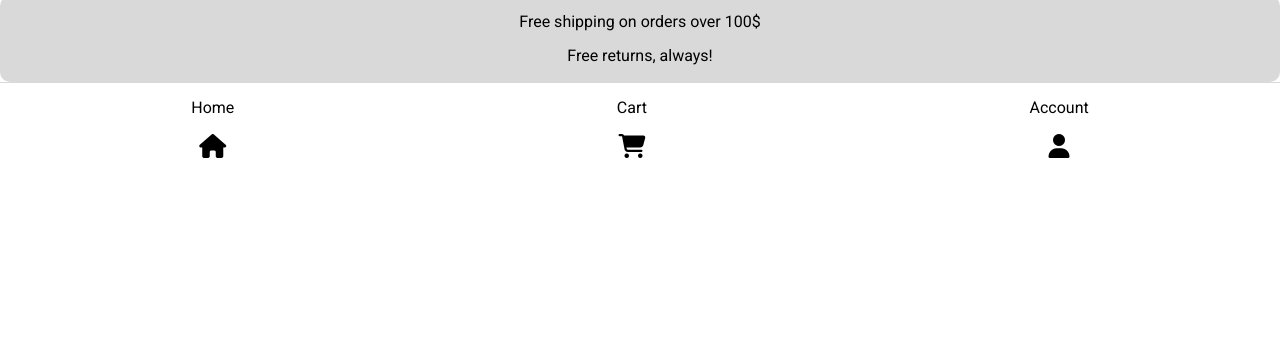
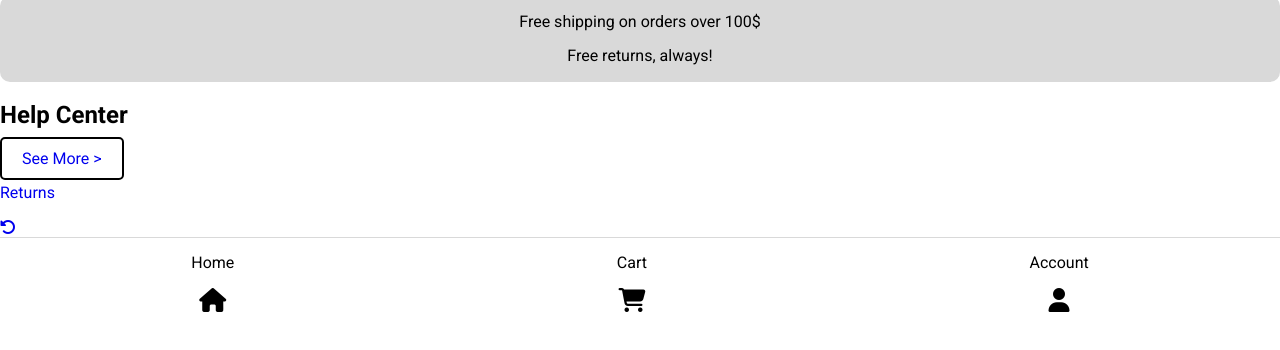
Before and after one commit to StefanBStrand/Oblig3WebUtv, a plain HTML site: page customerService.html in a window 1280 px wide. Shown: the part 84-434 px from the top of the page. Drawn offline with Linux system fonts and the light colour scheme.

Commit message:
Started developing cust.service page

```diff
--- a/css/style.sass
+++ b/css/style.sass
@@ -1,4 +1,4 @@
-/* Quick guide to remember Sass syntax:
+/* Quick guide to remember Sass syntax and not mix with SCSS:
 
     1. No curly braces or semicolons are used.
     2. Indentation is crucial and determines the nesting of selectors. (Somewhat like Python..)
--- a/customerService.html
+++ b/customerService.html
@@ -55,6 +55,18 @@
         <p>Free shipping on orders over 100$</p>
         <p>Free returns, always!</p>
       </section>
+
+      <section id="help-center">
+        <h2>Help Center</h2>
+        <a href="product.html" class="seeMoreButton">See More ></a>
+      </section>
+
+      <section id="link-box-wrapper">
+        <a href="#" alt="returns">
+          <p>Returns</p>
+          <i class="fa-solid fa-rotate-left"></i>
+        </a>
+      </section>
     </main>
 
     <footer>
```
Also changed, not shown: css/style.css.
